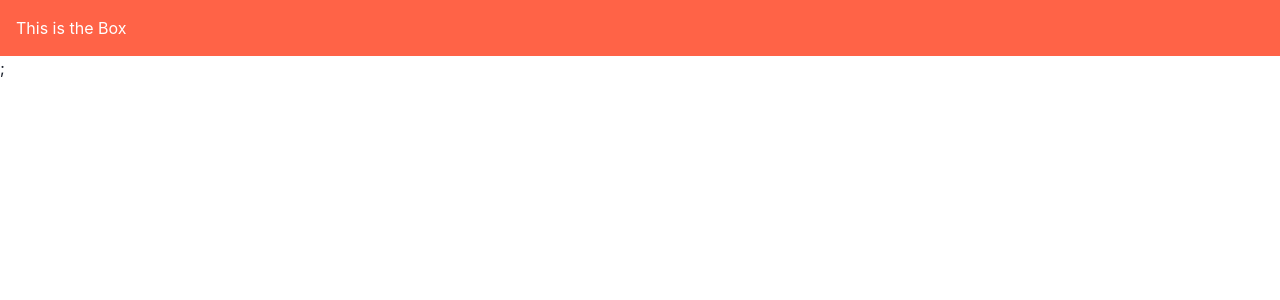
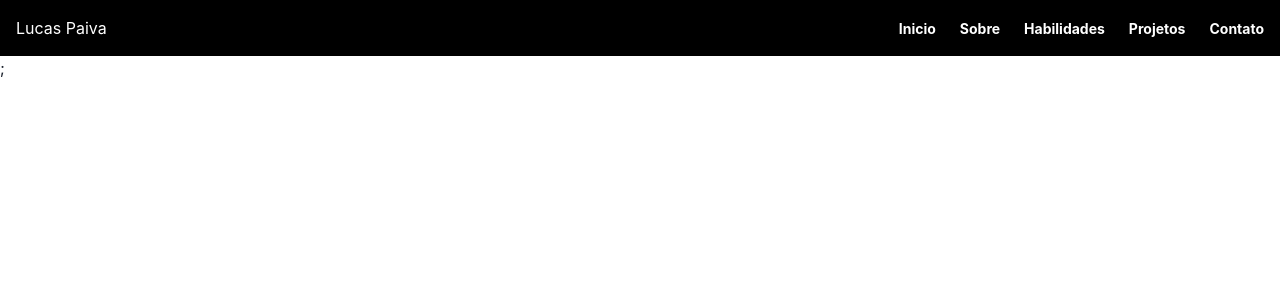
Before and after one commit to lcspaiva87/portifolio, a Next.js app: page / in a window 1280 px wide. Shown: the top 300 px of the page. Built offline with nearby package versions, Linux system fonts and the light colour scheme.

Commit message:
fix: create header

```diff
--- a/src/view/home/index.tsx
+++ b/src/view/home/index.tsx
@@ -1,11 +1,21 @@
-import { Box } from "@chakra-ui/react";
+import { Flex, Link, Stack, Text } from "@chakra-ui/react";
 import { memo } from "react";
 
 const HomeView = () => {
     return (
-        <Box bg='tomato' w='100%' p={4} color='white'>
-            This is the Box
-        </Box>
+        <Flex bg='#000' p={4} color='white' as="header" justifyContent='center' alignItems='center'>
+            <Flex width='100%' maxWidth='1216px' alignItems='center' justifyContent='space-between'>
+                <Text>Lucas Paiva</Text>
+            </Flex>
+
+            <Stack direction={["column", "row"]} spacing='24px'>
+                <Link fontSize='14px' fontWeight='bold'>Inicio</Link>
+                <Link fontSize='14px' fontWeight='bold'>Sobre</Link>
+                <Link fontSize='14px' fontWeight='bold'>Habilidades</Link>
+                <Link fontSize='14px' fontWeight='bold'>Projetos</Link>
+                <Link fontSize='14px' fontWeight='bold'>Contato</Link>
+            </Stack>
+        </Flex>
     );
 };
 export default memo(HomeView);
```
